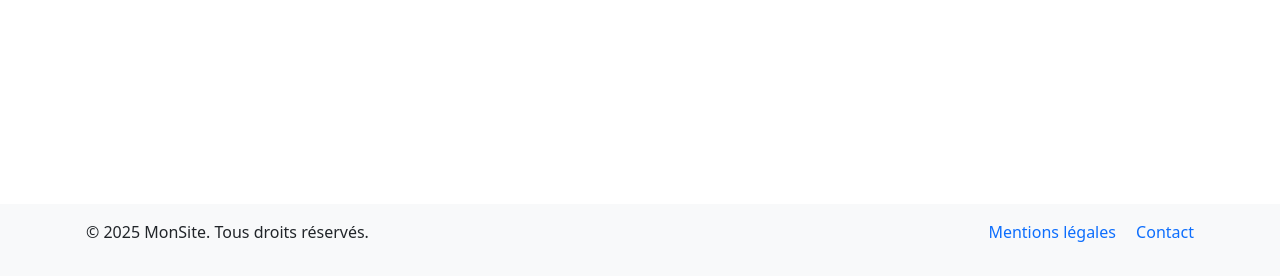
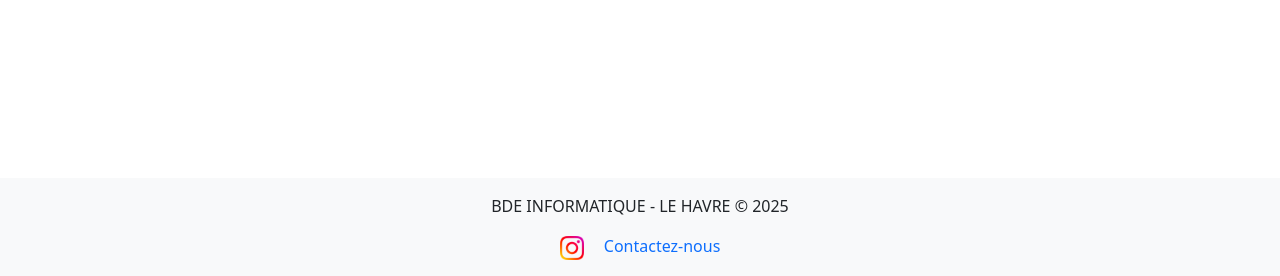
Before and after one commit to ThibaultMangeant/SiteWebBDE, a PHP site: page / in a window 1280 px wide. Shown: the part 524-800 px from the top of the page. Run offline with PHP 8.4, Linux system fonts and the light colour scheme; a stand-in replaces the project's code that opens the database connection; some libraries are stand-ins or nearby versions.

Commit message:
maj css/html base footer

```diff
--- a/app/views/_template/base.html.twig
+++ b/app/views/_template/base.html.twig
@@ -94,12 +94,14 @@
 	<footer class="bg-light text-center text-lg-start fixed-bottom">
 		<div class="container p-3">
 			<div class="row">
-				<div class="col-md-6 text-start">
-					<p>&copy; 2025 MonSite. Tous droits réservés.</p>
+				<div class="text-center">
+					<p>BDE INFORMATIQUE - LE HAVRE &copy; 2025</p>
 				</div>
-				<div class="col-md-6 text-end">
-					<a href="mentions_legales.php" class="text-decoration-none me-3">Mentions légales</a>
-					<a href="contact.php" class="text-decoration-none">Contact</a>
+				<div class="text-center">
+				<a href="https://www.instagram.com/bdeinfo_lh?igsh=ZjNvNGMzeGdodHJy" target="_blank" class="text-decoration-none me-3">
+					<img src="assets/images/instagram.webp" width="24px">
+				</a>
+				<a href="contact.php" class="text-decoration-none">Contactez-nous</a>
 				</div>
 			</div>
 		</div>
--- a/assets/css/navbar.css
+++ b/assets/css/navbar.css
@@ -26,4 +26,4 @@
 
 .navbar-nav .nav-link:hover {
     color: #0056b3; /* Change la couleur du texte au survol (optionnel) */
-}https://www.instagram.com/bdeinfo_lh?igsh=ZjNvNGMzeGdodHJy
+}
```
Also changed, not shown: assets/images/instagram.webp (added).
